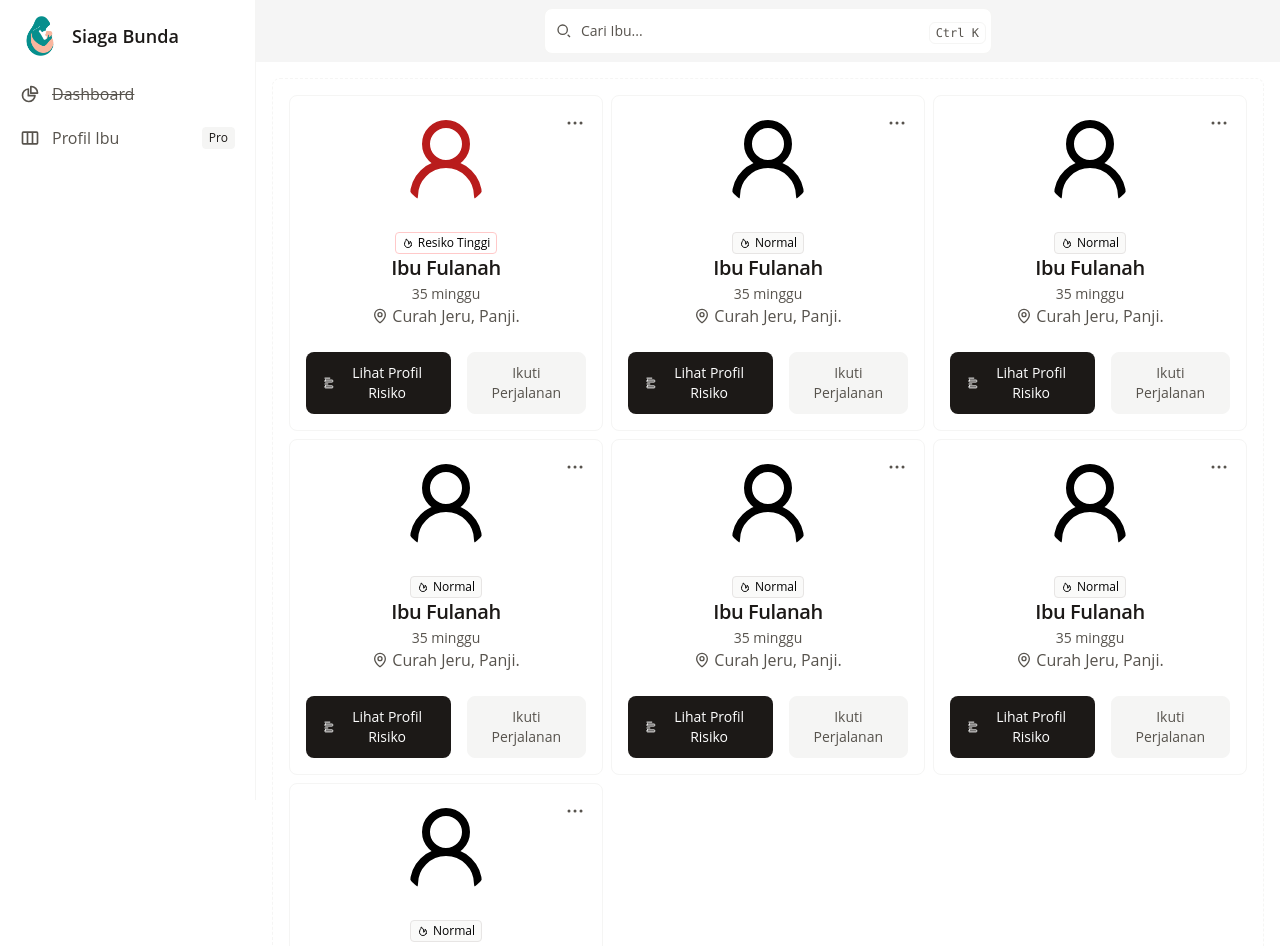
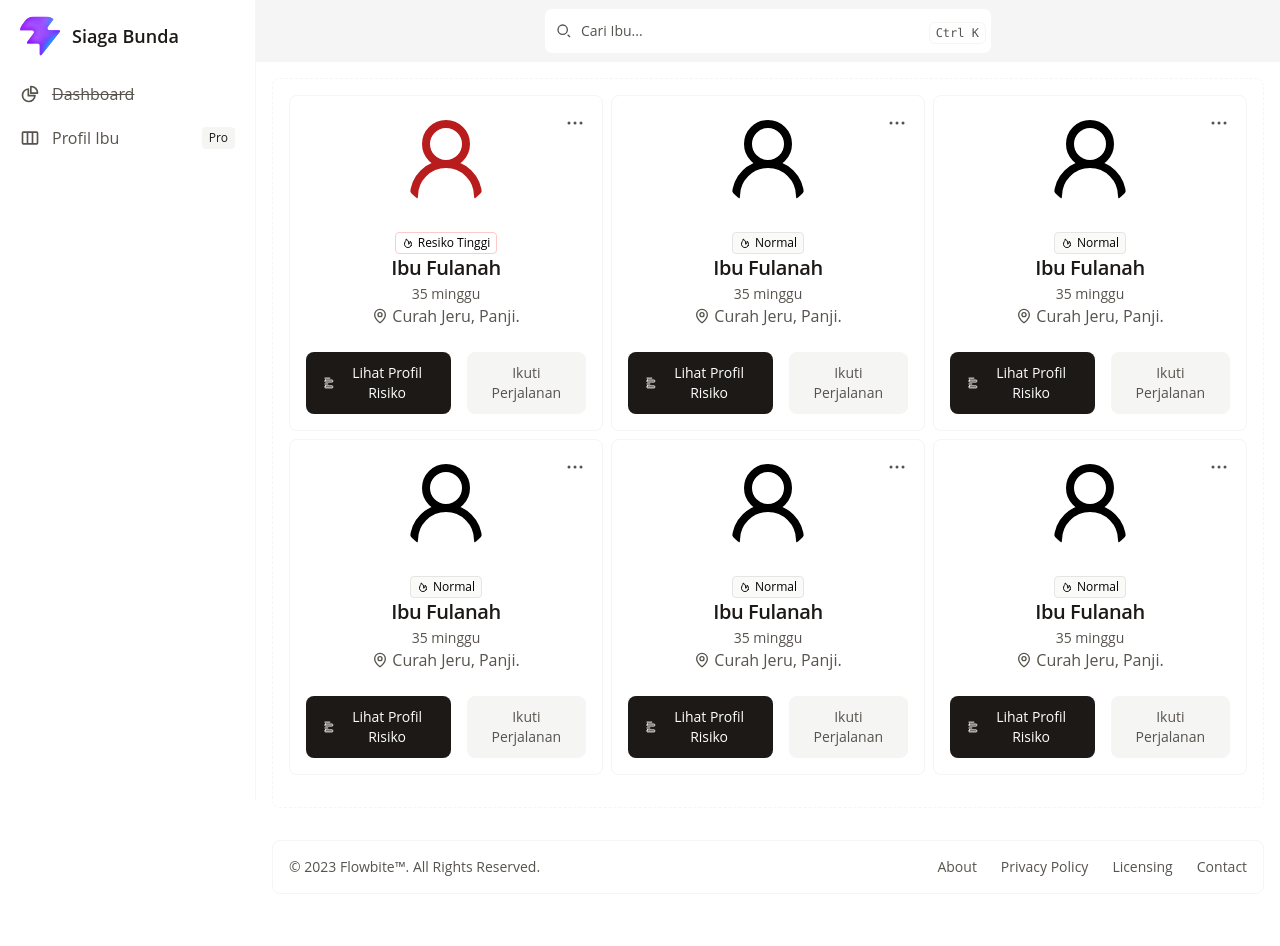
Before and after one commit to stywn93/siaga-bunda-fb, a React (Vite) app: page / in a window 1280 px wide. Shown: the top 946 px of the page. After the commit the page ends 910 px from the top, so only its background shows below. Built offline with nearby package versions, Linux system fonts and the light colour scheme.

Commit message:
Add Footer component and update Content layout

```diff
--- a/src/components/Content.tsx
+++ b/src/components/Content.tsx
@@ -1,3 +1,4 @@
+import Footer from "./Footer"
 import MomProfile from "./MomProfile"
 import SearchBar from "./SearchBar"
 
@@ -12,7 +13,6 @@ function Content(){
                 <div className="p-4 border border-default border-dashed rounded-base">
                     <div className="grid grid-cols-1 sm:grid-cols-2 lg:grid-cols-3 gap-2 mb-4">
                         <MomProfile color="#b91c1c" risk="high"/>
-                        <MomProfile />
                         <MomProfile />
                         <MomProfile />
                         <MomProfile />
@@ -73,8 +73,11 @@ function Content(){
                             </p>
                         </div>
                     </div> */}
-                </div>
             </div>
+        </div>
+        <div>
+            <Footer/>
+        </div>
         </>
     )
 }
--- /dev/null
+++ b/src/components/Footer.tsx
@@ -0,0 +1,28 @@
+function Footer() {
+    return (
+        <>
+            <footer className="bg-neutral-primary-soft rounded-base shadow-xs border border-default m-4">
+                <div className="w-full mx-auto max-w-7xl p-4 md:flex md:items-center md:justify-between">
+                    <span className="text-sm text-body sm:text-center">© 2023 <a href="https://dinkes.situbondokab.go.id/" className="hover:underline">Flowbite™</a>. All Rights Reserved.
+                    </span>
+                    <ul className="flex flex-wrap items-center mt-3 text-sm font-medium text-body sm:mt-0">
+                        <li>
+                            <a href="#" className="hover:underline me-4 md:me-6">About</a>
+                        </li>
+                        <li>
+                            <a href="#" className="hover:underline me-4 md:me-6">Privacy Policy</a>
+                        </li>
+                        <li>
+                            <a href="#" className="hover:underline me-4 md:me-6">Licensing</a>
+                        </li>
+                        <li>
+                            <a href="#" className="hover:underline">Contact</a>
+                        </li>
+                    </ul>
+                </div>
+            </footer>
+
+        </>
+    )
+}
+export default Footer
--- a/src/components/Sidebar.tsx
+++ b/src/components/Sidebar.tsx
@@ -13,7 +13,7 @@ function Sidebar() {
                 <div className="h-full px-3 py-4 overflow-y-auto bg-neutral-primary-soft border-e border-default">
                     <header className="flex items-center gap-3 px-2 pb-5">
                         <img
-                            src="/siaga-bunda-icon.png"
+                            src="./src/assets/vite.svg"
                             alt=""
                             className="h-10 w-10 shrink-0 rounded-lg object-cover"
                         />
```
Also changed, not shown: 1 other file (tests, documents, lock files or other folders).
